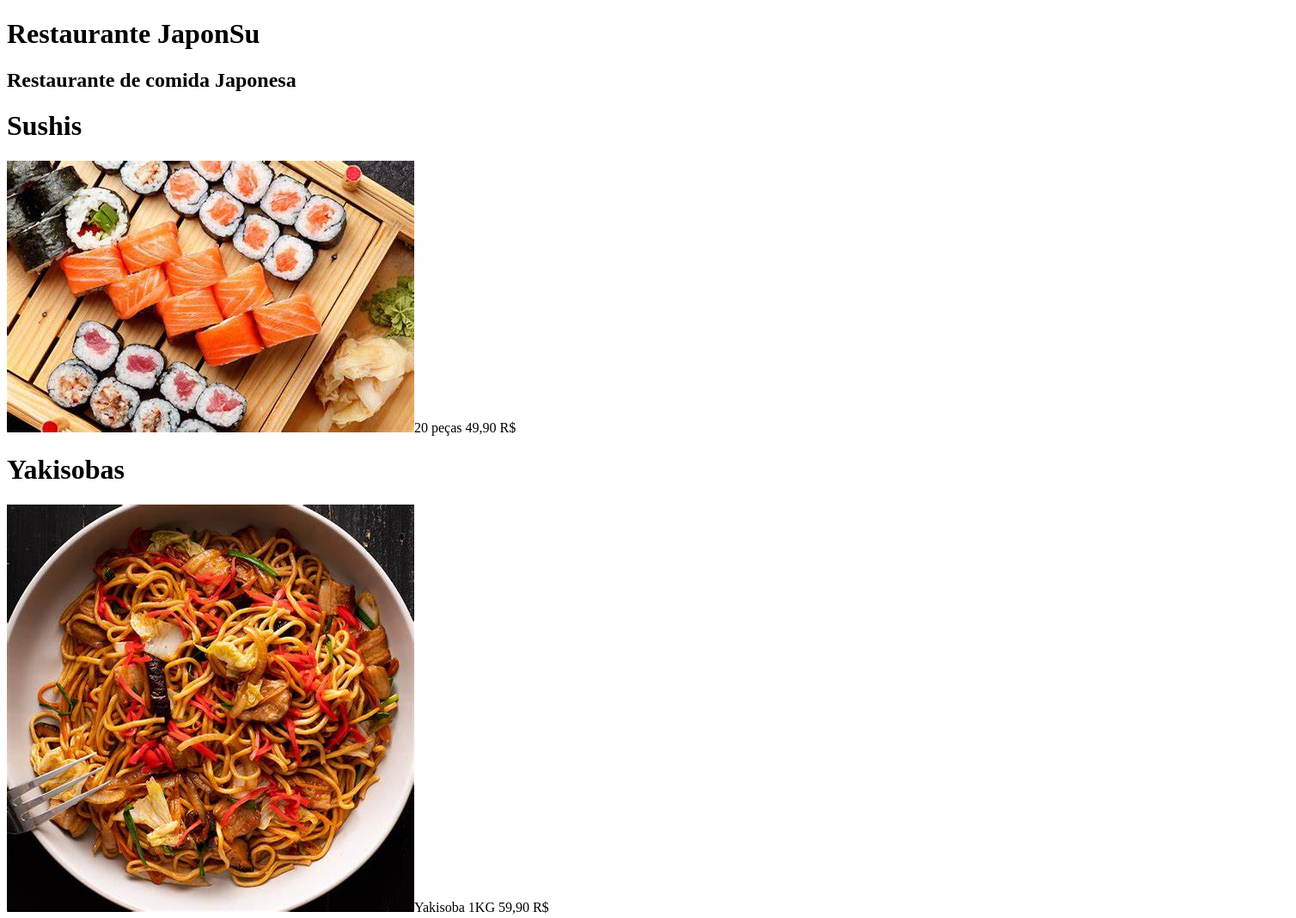
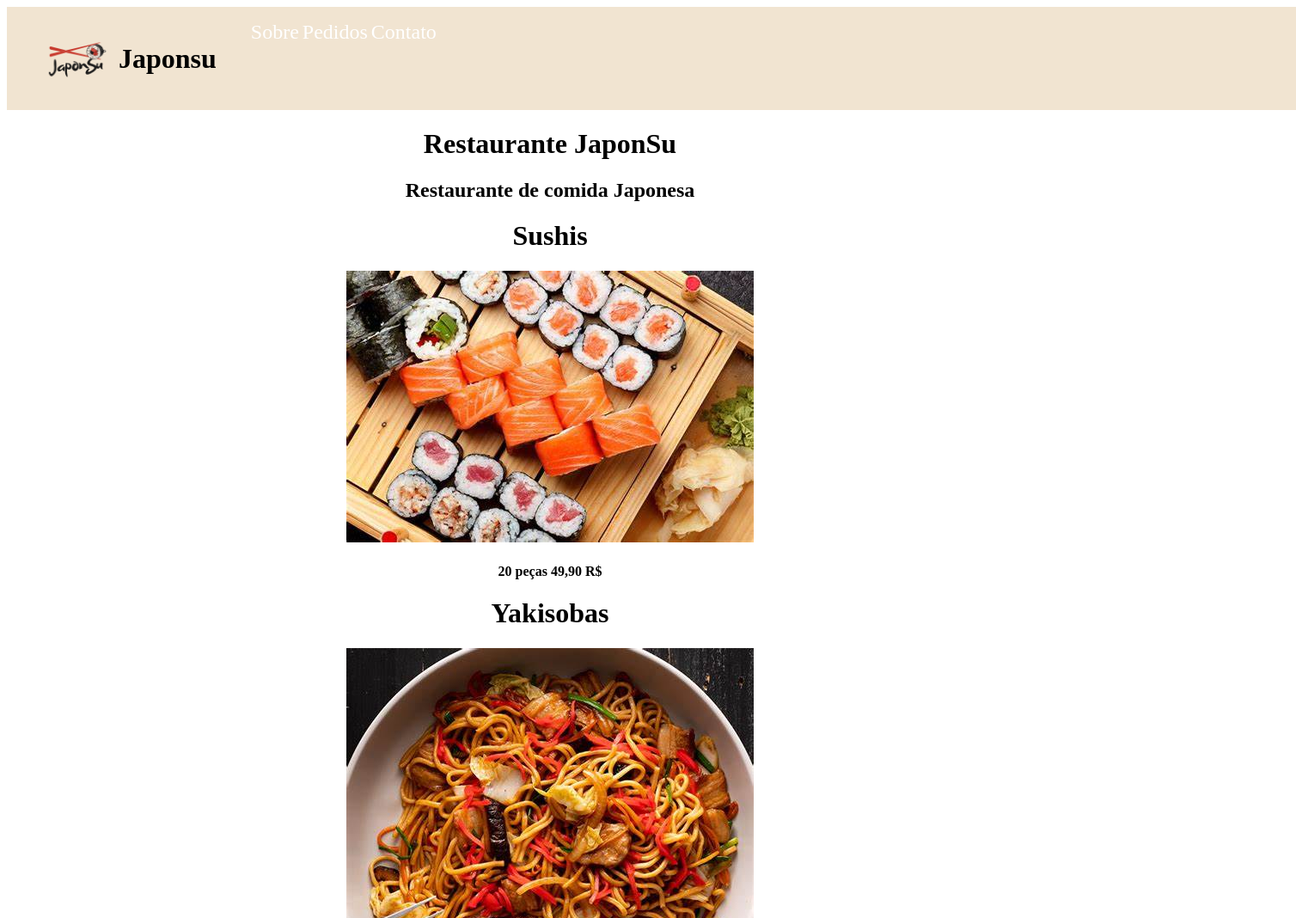
Before and after one commit to acpinheirox/projeto-site-restaurante, a plain HTML site: page index.html in a window 1280 px wide. Shown: the top 1068 px of the page at 86% size, 1508 px wide, since content can reach past the window. Drawn offline with Linux system fonts and the light colour scheme.

Commit message:
Aplicando CSS

```diff
--- a/index.html
+++ b/index.html
@@ -3,29 +3,53 @@
 <head>
     <meta charset="UTF-8">
     <meta http-equiv="X-UA-Compatible" content="IE=edge">
-    <meta name="viewport" content="width=device-width, initial-scale=1.0">
     <title>Restaurante JaponSu</title>
     <link rel="stylesheet" href="/main.css" />
+    <meta name="viewport" content="width=device-width, initial-scale=1.0, max-scale=1.0">
 </head>
 
 <body>
 
+
     <header>
-    <hgroup>
+
+    <div class="container-logo">
+        <div class="logo-imagem"> <img src="/imagens/Black Vintage Sushi Restaurant Logo.png" width="120px"></div>
+        <div class="logo-texto">
+            <h1>Japonsu</h1>
+        </div>
+    </div>
+
+    <div class="menu">
+        <ul>
+
+            <li><a href="#">Sobre</a></li>
+            <li><a href="#">Pedidos</a></li>
+            <li><a href="#">Contato</a></li>
+        </ul>
+    </div>
+
+    </header>
+    <center>
 
     <h1>Restaurante JaponSu</h1>
     <h2>Restaurante de comida Japonesa</h2>
 
-    </hgroup>
+
+
+
 
 <h1>Sushis</h1>
     <img src="/imagens/sushi2.jpg"
+    <br />
     <h4>20 peças 49,90 R$</h4>
-<header>
+
 <h1>Yakisobas</h1>
     <img src="/imagens/yakisoba2.jpg"
+    <br />
     <h4>Yakisoba 1KG 59,90 R$ </h4>
-</header>
+
+</center>
     <nav id="menu">
 <ul>
 
@@ -40,7 +64,7 @@
 
 </ul>
     </nav>
-    </header>
+
 
 </body>
 </html>
--- a/main.css
+++ b/main.css
@@ -38,3 +38,47 @@ button {
     transform: scale(0.95);
 
   }
+
+  div#menu {
+    padding: 0;
+    margin: 0;
+    box-sizing: border-box;
+    align-items: center;
+
+  }
+
+  header {
+    width: 1500px;
+    background-color: #F1E4D1;
+    display: flex;
+    position: relative;
+    margin:0 auto
+
+  }
+
+  .logo-imagem{
+    max-width: 100px;
+    max-height: 120px;
+    width: auto;
+    height: auto;
+    margin-left: 20px;
+
+  }
+  .container-logo{
+    display: flex;
+    align-items: center;
+  }
+  .logo-texto{
+    margin-left: 10px;
+  }
+
+  .menu li{
+    display: inline-block;
+  }
+  .menu li a{
+    font-size: 24px;
+    text-decoration: none;
+    color: white;
+    align-items: center;
+
+  }
```
Also changed, not shown: imagens/Black Vintage Sushi Restaurant Logo.png (added), imagens/Logotipo Nome Monograma Minimalista Preto e Branco.jpg (added), imagens/Logotipo Nome Monograma Minimalista Preto e Branco.png (added), imagens/Modelo site.jpg (added).
